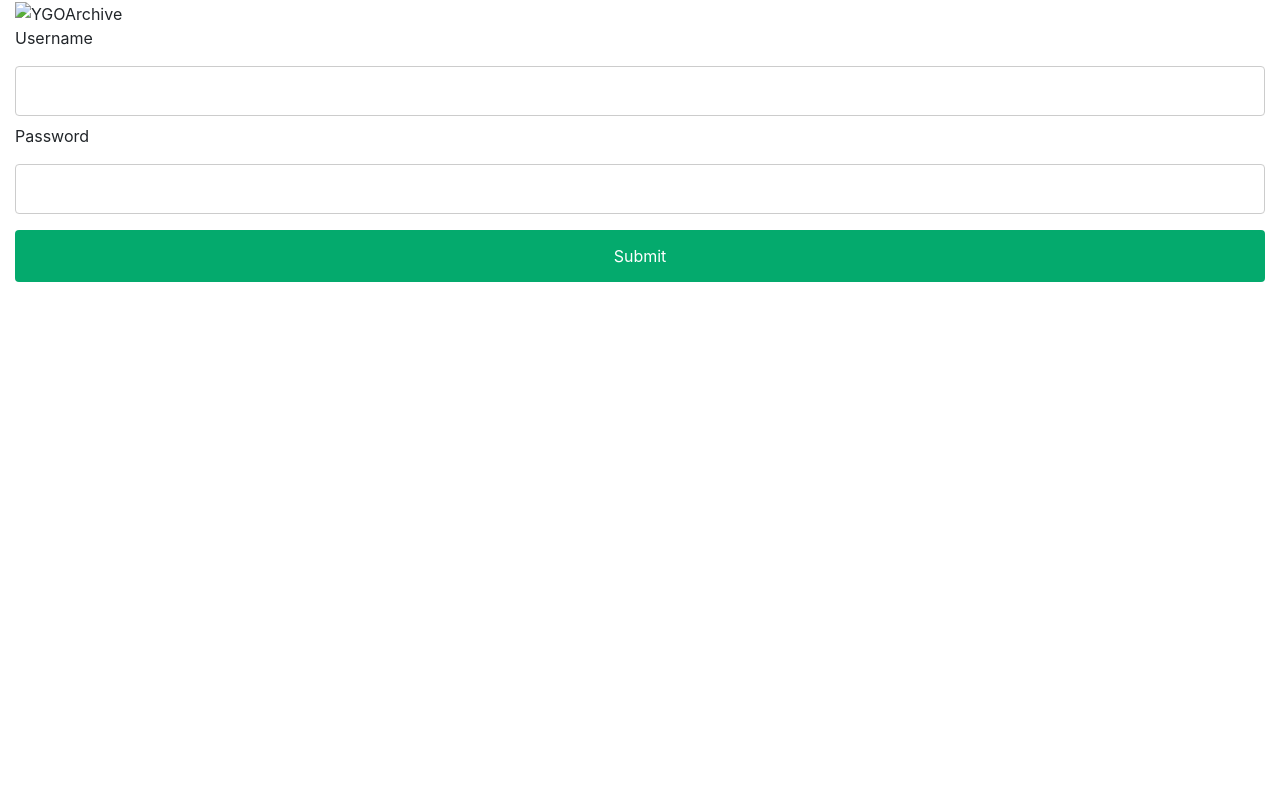
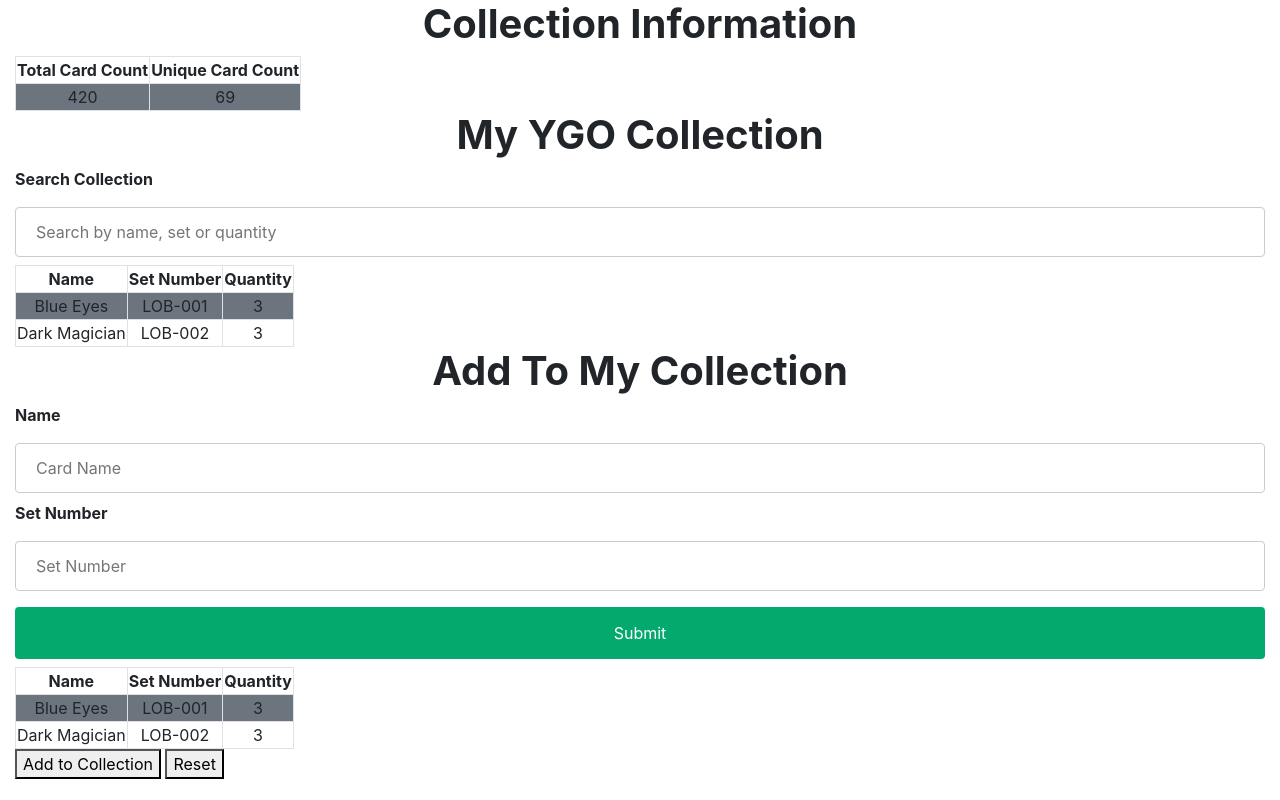
Before and after one commit to solisjose46/YGOArchive, a plain HTML site: page index.html in a window 1280 px wide. Drawn offline with nearby package versions, Linux system fonts and the light colour scheme.

Commit message:
Basic Register, Log In and Home page html created - Minumum home page figured out, go make supporting models

```diff
--- a/index.html
+++ b/index.html
@@ -1,41 +1,107 @@
 <!doctype html>
 <html lang="en">
+
 <head>
     <!-- Required meta tags -->
     <meta charset="utf-8">
     <meta name="viewport" content="width=device-width, initial-scale=1, shrink-to-fit=no">
     <!-- Bootstrap CSS -->
-    <link rel="stylesheet" href="https://cdn.jsdelivr.net/npm/bootstrap@4.3.1/dist/css/bootstrap.min.css" integrity="sha384-ggOyR0iXCbMQv3Xipma34MD+dH/1fQ784/j6cY/iJTQUOhcWr7x9JvoRxT2MZw1T" crossorigin="anonymous">
-    <link rel="stylesheet" href="login.css"/>
+    <link rel="stylesheet" href="https://cdn.jsdelivr.net/npm/bootstrap@4.3.1/dist/css/bootstrap.min.css"
+        integrity="sha384-ggOyR0iXCbMQv3Xipma34MD+dH/1fQ784/j6cY/iJTQUOhcWr7x9JvoRxT2MZw1T" crossorigin="anonymous">
+    <!-- for register and login html -->
+    <link rel="stylesheet" href="login.css" />
     <title>YGOArchive! Skeleton</title>
 </head>
+
 <body>
     <div class="container-fluid">
         <section>
+
             <div class="row">
                 <div class="col-12">
-                    <div class="row">
-                        <div class="col-12"><img alt="YGOArchive"></div>
+                    <h1><strong>Collection Information</strong></h1>
+                    <table class="border">
+                        <tr class="text-center">
+                            <th class="border">Total Card Count</th>
+                            <th class="border">Unique Card Count</th>
+                        </tr>
+                        <tr class="text-center bg-secondary">
+                            <td class="border">420</td>
+                            <td class="border">69</td>
+                        </tr>
+                    </table>
                 </div>
+            </div>
+
             <div class="row">
                 <div class="col-12">
+                    <h1><strong>My YGO Collection</strong></h1>
+                    <label for="search-collection"><strong>Search Collection</strong></label>
+                    <input id="search-collection" type="text" placeholder="Search by name, set or quantity">
+                    <table class="border">
+                        <tr class="text-center">
+                            <th class="border">Name</th>
+                            <th class="border">Set Number</th>
+                            <th class="border">Quantity</th>
+                        </tr>
+                        <tr class="text-center bg-secondary">
+                            <td class="border">Blue Eyes</td>
+                            <td class="border">LOB-001</td>
+                            <td class="border">3</td>
+                        </tr>
+                        <tr class="text-center">
+                            <td class="border">Dark Magician</td>
+                            <td class="border">LOB-002</td>
+                            <td class="border">3</td>
+                        </tr>
+                    </table>
+                </div>
+            </div>
+
+            <div class="row">
+                <div class="col-12">
+                    <h1><strong>Add To My Collection</strong></h1>
                     <form>
-                                <label for="key">Username</label>
-                                <input id="key" type="text">
-                                <label for="password">Password</label>
-                                <input id="password" type="password">
+                        <label for="add-name"><strong>Name</strong></label>
+                        <input id="add-name" type="text" placeholder="Card Name">
+                        <label for="add-set"><strong>Set Number</strong></label>
+                        <input id="add-set" type="text" placeholder="Set Number">
                         <input type="submit">
                     </form>
-                        </div>
-                    </div>
+                    <table class="border">
+                        <tr class="text-center">
+                            <th class="border">Name</th>
+                            <th class="border">Set Number</th>
+                            <th class="border">Quantity</th>
+                        </tr>
+                        <tr class="text-center bg-secondary">
+                            <td class="border">Blue Eyes</td>
+                            <td class="border">LOB-001</td>
+                            <td class="border">3</td>
+                        </tr>
+                        <tr class="text-center">
+                            <td class="border">Dark Magician</td>
+                            <td class="border">LOB-002</td>
+                            <td class="border">3</td>
+                        </tr>
+                    </table>
+                    <button>Add to Collection</button>
+                    <button>Reset</button>
                 </div>
             </div>
         </section>
     </div>
     <!-- Optional JavaScript -->
     <!-- jQuery first, then Popper.js, then Bootstrap JS -->
-    <script src="https://code.jquery.com/jquery-3.3.1.slim.min.js" integrity="sha384-q8i/X+965DzO0rT7abK41JStQIAqVgRVzpbzo5smXKp4YfRvH+8abtTE1Pi6jizo" crossorigin="anonymous"></script>
-    <script src="https://cdn.jsdelivr.net/npm/popper.js@1.14.7/dist/umd/popper.min.js" integrity="sha384-UO2eT0CpHqdSJQ6hJty5KVphtPhzWj9WO1clHTMGa3JDZwrnQq4sF86dIHNDz0W1" crossorigin="anonymous"></script>
-    <script src="https://cdn.jsdelivr.net/npm/bootstrap@4.3.1/dist/js/bootstrap.min.js" integrity="sha384-JjSmVgyd0p3pXB1rRibZUAYoIIy6OrQ6VrjIEaFf/nJGzIxFDsf4x0xIM+B07jRM" crossorigin="anonymous"></script>
+    <script src="https://code.jquery.com/jquery-3.3.1.slim.min.js"
+        integrity="sha384-q8i/X+965DzO0rT7abK41JStQIAqVgRVzpbzo5smXKp4YfRvH+8abtTE1Pi6jizo"
+        crossorigin="anonymous"></script>
+    <script src="https://cdn.jsdelivr.net/npm/popper.js@1.14.7/dist/umd/popper.min.js"
+        integrity="sha384-UO2eT0CpHqdSJQ6hJty5KVphtPhzWj9WO1clHTMGa3JDZwrnQq4sF86dIHNDz0W1"
+        crossorigin="anonymous"></script>
+    <script src="https://cdn.jsdelivr.net/npm/bootstrap@4.3.1/dist/js/bootstrap.min.js"
+        integrity="sha384-JjSmVgyd0p3pXB1rRibZUAYoIIy6OrQ6VrjIEaFf/nJGzIxFDsf4x0xIM+B07jRM"
+        crossorigin="anonymous"></script>
 </body>
+
 </html>
--- a/login.css
+++ b/login.css
@@ -25,3 +25,6 @@
   input[type=submit]:hover {
     background-color: #45a049;
   }
+  h1{
+    text-align: center;
+  }
```
Also changed, not shown: login.html (added, +28 -0 lines), register.html (added, +30 -0 lines). Lines whose indentation alone changed are shown as unchanged.
